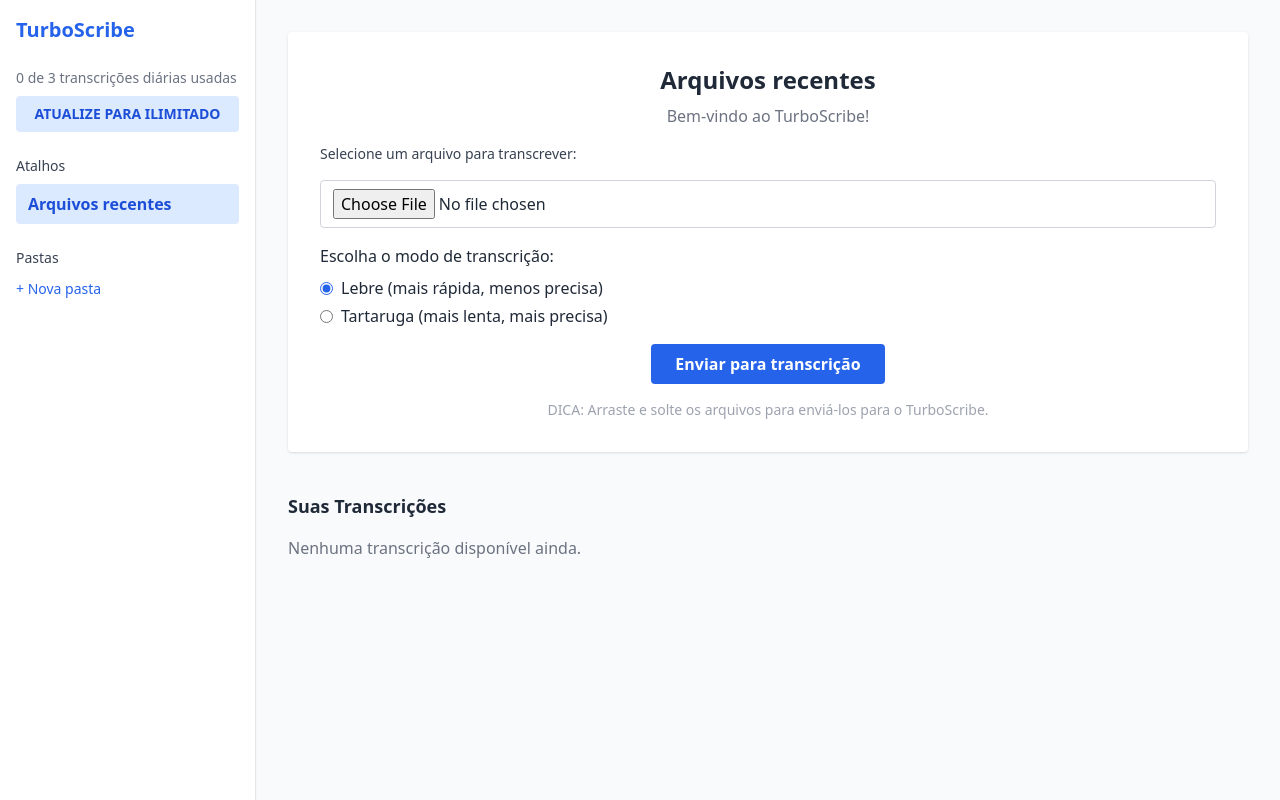
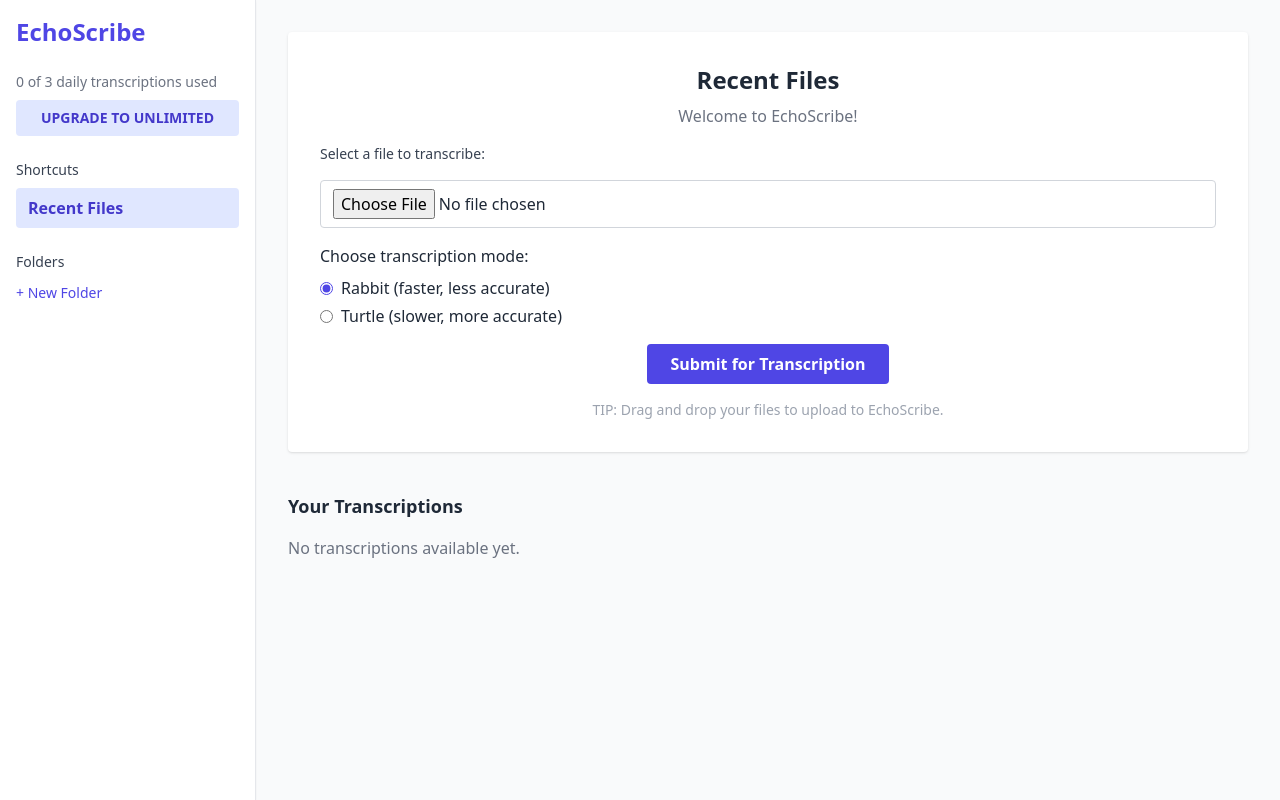
Before and after one commit to israelbrito98/Transcritor-OK, a Flask app: page / in a window 1280 px wide. Run offline with Flask 3, Linux system fonts and the light colour scheme; some libraries are stand-ins or nearby versions.

Commit message:
Update index.html
Update: new EchoScribe interface layout

```diff
--- a/templates/index.html
+++ b/templates/index.html
@@ -1,10 +1,9 @@
-
 <!DOCTYPE html>
-<html lang="pt-br">
+<html lang="en">
 <head>
   <meta charset="UTF-8">
   <meta name="viewport" content="width=device-width, initial-scale=1.0">
-  <title>TurboScribe Clone</title>
+  <title>EchoScribe</title>
   <script src="https://cdn.tailwindcss.com"></script>
 </head>
 <body class="bg-gray-50 text-gray-800 font-sans">
@@ -12,19 +11,19 @@
 
     <!-- Sidebar -->
     <aside class="w-64 bg-white border-r shadow-sm p-4 flex flex-col">
-      <h1 class="text-xl font-bold text-blue-600 mb-6">TurboScribe</h1>
+      <h1 class="text-2xl font-bold text-indigo-600 mb-6">EchoScribe</h1>
       <div class="mb-6">
-        <p class="text-sm text-gray-500">0 de 3 transcrições diárias usadas</p>
-        <button class="mt-2 w-full bg-blue-100 text-blue-700 py-2 rounded text-sm font-semibold">ATUALIZE PARA ILIMITADO</button>
+        <p class="text-sm text-gray-500">0 of 3 daily transcriptions used</p>
+        <button class="mt-2 w-full bg-indigo-100 text-indigo-700 py-2 rounded text-sm font-semibold">UPGRADE TO UNLIMITED</button>
       </div>
       <nav class="flex-1">
-        <p class="text-sm font-medium text-gray-700 mb-2">Atalhos</p>
+        <p class="text-sm font-medium text-gray-700 mb-2">Shortcuts</p>
         <ul class="space-y-1">
-          <li class="bg-blue-100 text-blue-700 px-3 py-2 rounded font-semibold">Arquivos recentes</li>
+          <li class="bg-indigo-100 text-indigo-700 px-3 py-2 rounded font-semibold">Recent Files</li>
         </ul>
         <div class="mt-6">
-          <p class="text-sm font-medium text-gray-700 mb-2">Pastas</p>
-          <button class="text-blue-600 text-sm hover:underline">+ Nova pasta</button>
+          <p class="text-sm font-medium text-gray-700 mb-2">Folders</p>
+          <button class="text-indigo-600 text-sm hover:underline">+ New Folder</button>
         </div>
       </nav>
     </aside>
@@ -32,43 +31,43 @@
     <!-- Main Content -->
     <main class="flex-1 p-8">
       <div class="bg-white rounded shadow p-8 text-center">
-        <h2 class="text-2xl font-semibold mb-2">Arquivos recentes</h2>
-        <p class="text-gray-500 mb-4">Bem-vindo ao TurboScribe!</p>
+        <h2 class="text-2xl font-semibold mb-2">Recent Files</h2>
+        <p class="text-gray-500 mb-4">Welcome to EchoScribe!</p>
 
         <form action="/upload" method="post" enctype="multipart/form-data" class="space-y-4">
-          <label class="block text-left text-sm font-medium text-gray-700">Selecione um arquivo para transcrever:</label>
+          <label class="block text-left text-sm font-medium text-gray-700">Select a file to transcribe:</label>
           <input type="file" name="file" required class="block w-full border border-gray-300 rounded px-3 py-2">
 
           <div class="text-left">
-            <p class="mb-2 font-medium">Escolha o modo de transcrição:</p>
+            <p class="mb-2 font-medium">Choose transcription mode:</p>
             <label class="flex items-center space-x-2">
-              <input type="radio" name="mode" value="lebre" checked class="accent-blue-600">
-              <span>Lebre (mais rápida, menos precisa)</span>
+              <input type="radio" name="mode" value="lebre" checked class="accent-indigo-600">
+              <span>Rabbit (faster, less accurate)</span>
             </label>
             <label class="flex items-center space-x-2 mt-1">
-              <input type="radio" name="mode" value="tartaruga" class="accent-blue-600">
-              <span>Tartaruga (mais lenta, mais precisa)</span>
+              <input type="radio" name="mode" value="tartaruga" class="accent-indigo-600">
+              <span>Turtle (slower, more accurate)</span>
             </label>
           </div>
 
-          <button type="submit" class="bg-blue-600 text-white px-6 py-2 rounded font-semibold hover:bg-blue-700">
-            Enviar para transcrição
+          <button type="submit" class="bg-indigo-600 text-white px-6 py-2 rounded font-semibold hover:bg-indigo-700">
+            Submit for Transcription
           </button>
         </form>
 
-        <p class="mt-4 text-sm text-gray-400">DICA: Arraste e solte os arquivos para enviá-los para o TurboScribe.</p>
+        <p class="mt-4 text-sm text-gray-400">TIP: Drag and drop your files to upload to EchoScribe.</p>
       </div>
 
       <div class="mt-10">
-        <h3 class="text-lg font-semibold mb-4">Suas Transcrições</h3>
+        <h3 class="text-lg font-semibold mb-4">Your Transcriptions</h3>
         <ul class="space-y-2">
           {% for t in transcripts %}
             <li class="bg-white border rounded px-4 py-3 flex justify-between items-center">
               <span>{{ t }}</span>
-              <a href="/download/{{ t }}" class="text-blue-600 font-medium hover:underline">Download</a>
+              <a href="/download/{{ t }}" class="text-indigo-600 font-medium hover:underline">Download</a>
             </li>
           {% else %}
-            <li class="text-gray-500">Nenhuma transcrição disponível ainda.</li>
+            <li class="text-gray-500">No transcriptions available yet.</li>
           {% endfor %}
         </ul>
       </div>
```
